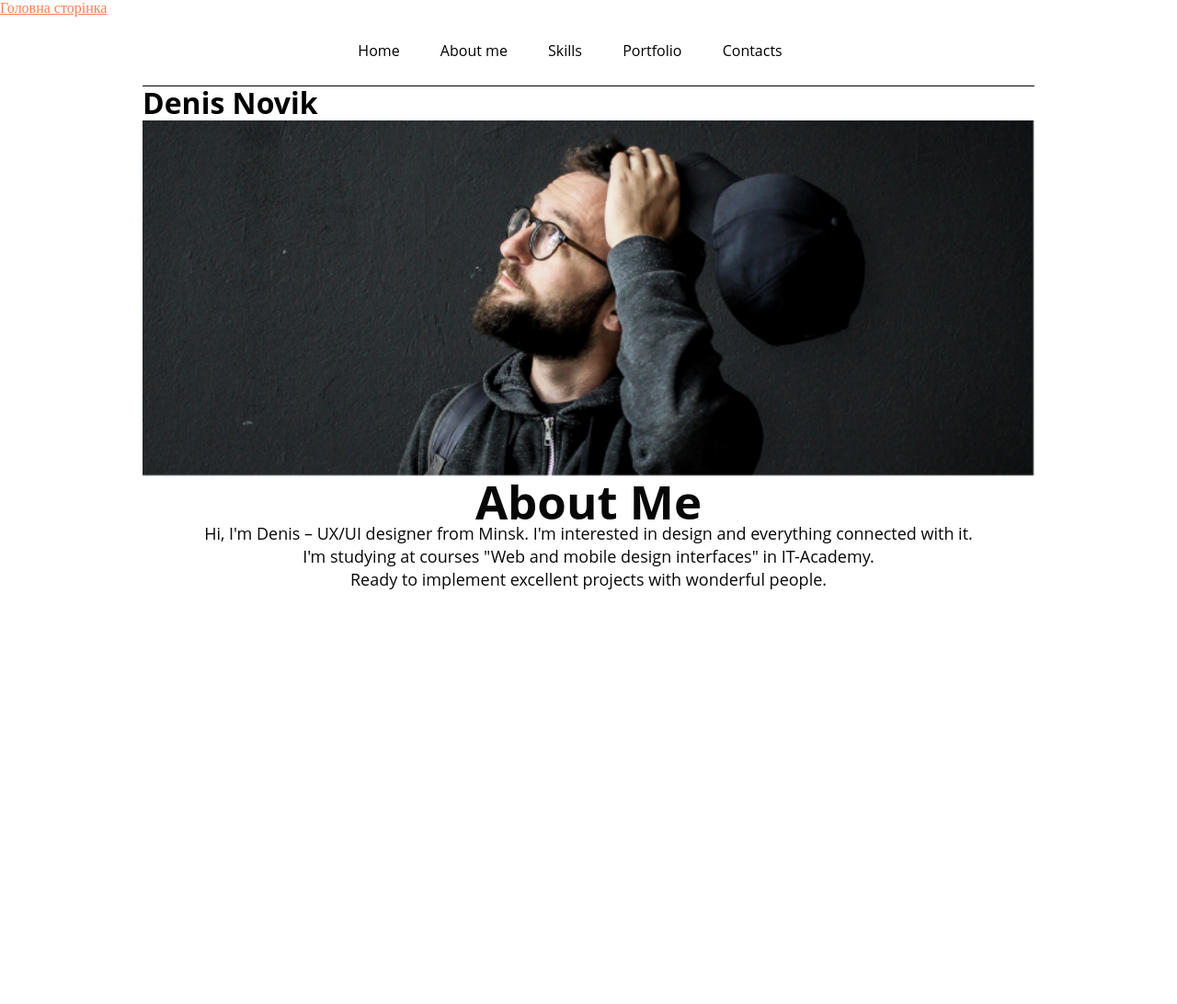
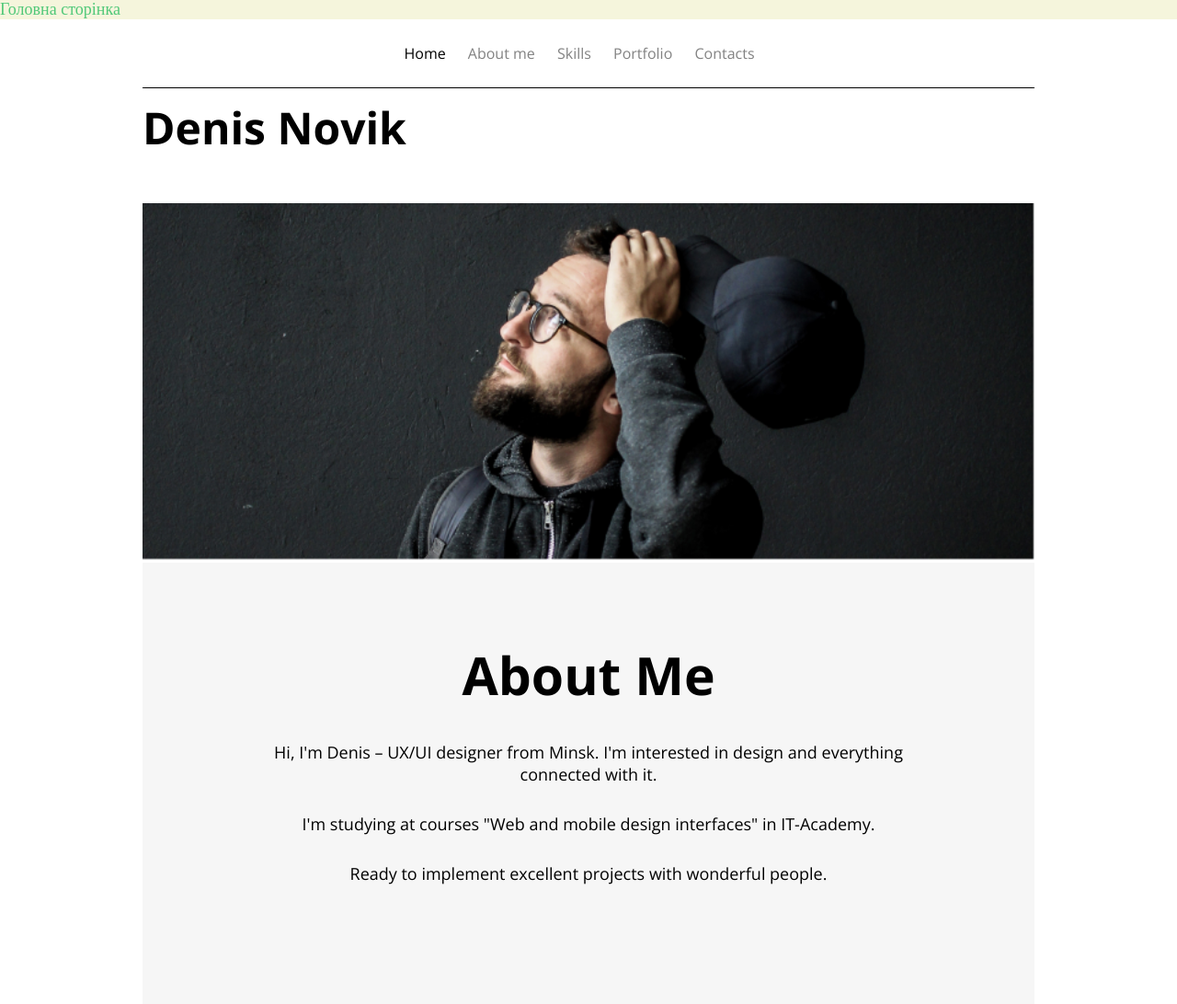
Before and after one commit to kravets-bogdan/beetroot-homework, a plain HTML site: page lesson_5_figma/index_5.html in a window 1280 px wide. Shown: the whole page at 92% size. Before the commit the page ends 800 px from the top, so only its background shows below. Drawn offline with nearby package versions, Linux system fonts and the light colour scheme.

Commit message:
Add homework 5

```diff
--- a/lesson_4_semantic/index_4.css
+++ b/lesson_4_semantic/index_4.css
@@ -3,7 +3,7 @@ body {
   font-size: var(--f-base4);
   color: var(--c-warning4);
 }
-a {
+.navigation-link_4 {
   color: var(--c-white4);
   font-size: var(--f-base4);
   display: flex;
@@ -63,6 +63,8 @@ a:hover {
   padding: 10px;
 }
 .footer-link_4 {
+  color: var(--c-white4);
+  font-size: var(--f-base4);
   display: block;
   text-align: center;
 }
--- a/lesson_5_figma/index_5.html
+++ b/lesson_5_figma/index_5.html
@@ -9,14 +9,23 @@
     <!-- * Styles-->
     <!-- Normalize-->
     <link rel="stylesheet" href="../styles/normalize.css" />
+    <!-- Font-familly -->
+    <link rel="preconnect" href="https://fonts.googleapis.com" />
+    <link rel="preconnect" href="https://fonts.gstatic.com" crossorigin />
+    <link
+      href="https://fonts.googleapis.com/css2?family=Open+Sans:wght@400;700&display=swap"
+      rel="stylesheet"
+    />
     <!-- Main Styles -->
     <link rel="stylesheet" href="../styles/main.css" />
     <!-- Panels -->
     <link rel="stylesheet" href="../styles/panel.css" />
     <!-- Local Stlyes-->
     <link rel="stylesheet" href="./styles_5/index_5.css" />
+    <link rel="stylesheet" href="./styles_5/variables_5.css" />
     <title>Figma</title>
   </head>
+  <body>
     <!-- Panel -->
     <div class="p-pannel">
       <div class="p-pannel-wrapper">
@@ -31,19 +40,17 @@
         </nav>
       </div>
     </div>
-  <body>
     <!-- App -->
-    <div class="app wrapper">
+    <div class="app">
       <!-- Header -->
-
-      <header class= "header">
+      <header class="header">
         <!-- Navigation -->
-        <div claas="wrapper header-wrapper">
+        <div claas="header-wrapper">
           <nav class="header-navigation">
             <div class="navigation-wrapper">
               <ul class="navigation-list">
                 <li class="navigation-item">
-                  <a class="navigation-link" href="#">Home</a>
+                  <a class="navigation-link" id="home" href="#">Home</a>
                 </li>
                 <li class="navigation-item">
                   <a class="navigation-link" href="#">About me</a>
@@ -63,30 +70,30 @@
         </div>
       </header>
       <!-- Main -->
-      <main class="main_5">
-        <section class="main-firstscreen_5">
-          <div class="main-firstscreen-wrapper_5">
-              <h1 class="main-firstscreen_title_5">Denis Novik</h1>
-              <div class="main-firstscreen_image_5">
+      <main class="main">
+        <section class="main-firstscreen">
+          <div class="main-firstscreen-wrapper">
+            <h1 class="main-firstscreen_title">Denis Novik</h1>
+            <div class="main-firstscreen_image">
               <img src="./assets_5/first-screen.jpg" alt="first screen" />
             </div>
           </div>
         </section>
-        <section class="about-me_5">
-          <div class="about-me-wrapper_5">
-            <div class="about-me-title_5">
+        <section class="about-me">
+          <div class="about-me-wrapper">
+            <div class="about-me-title">
               <h2>About Me</h2>
             </div>
-            <div class="about-me-text_5">
-              <p>
+            <div class="about-me-text-wrapper">
+              <p class="about-me-text">
                 Hi, I'm Denis – UX/UI designer from Minsk. I'm interested in
                 design and everything connected with it.
               </p>
-              <p>
+              <p class="about-me-text">
                 I'm studying at courses "Web and mobile design interfaces" in
                 IT-Academy.
               </p>
-              <p>
+              <p class="about-me-text">
                 Ready to implement excellent projects with wonderful people.
               </p>
             </div>
--- a/lesson_5_figma/styles_5/index_5.css
+++ b/lesson_5_figma/styles_5/index_5.css
@@ -1,51 +1,72 @@
 .app {
-  font-family: "Open Sans";
+  font-family: var(--ff-family);
   width: 100%;
   max-width: 970px;
   margin: 0 auto;
 }
-img{
+img {
   width: 100%;
 }
 /* *Header */
+.header {
+  margin-top: 28px;
+  margin-bottom: 10px;
+}
 .header-navigation {
-    border-bottom: 1px solid black;
-    justify-content: center;
-    padding: 28px 0 28px 0;
-    display: flex;
+  border-bottom: 1px solid var(--c-black);
+  padding-bottom: 28px;
+}
+/* Navigation */
+.navigation-list {
+  list-style-type: none;
+  text-align: center;
 }
 .navigation-item {
   display: inline-block;
-    margin-right: 40px;
+  margin-right: 20px;
 }
 .navigation-link {
   text-decoration: none;
   color: var(--c-text);
 }
-  .navigation-link:hover {
+#home {
   color: var(--c-black);
 }
-.about-me-wrapper_5 {
-  width: 100%;
-  max-width: 970px;
-  margin: 0 auto;
+/* Main */
+.main-firstscreen_title {
+  margin-bottom: 50px;
+  font-weight: 700;
+  font-size: 48px;
+  line-height: 65px;
+  /* Black */
+  color: var(--c-black);
 }
-.about-me-title_5 {
-  font-style: normal;
+/* About */
+.about-me {
+  background-color: var(--c-bg-gray);
+  padding: 100px;
+}
+
+.about-me-title {
+  margin-bottom: 50px;
   font-weight: 700;
-  font-size: 34px;
-  line-height: 46px;
+  font-size: 38px;
+  line-height: 44px;
   text-align: center;
   /* Black */
-  color: #070707;
+  color: var(--c-black);
 }
-.about-me-text_5 {
-
-  font-style: normal;
+.about-me-text-wrapper {
   font-weight: 400;
   font-size: 18px;
-  line-height: 25px;
+  line-height: 24px;
   text-align: center;
   /* Black */
-  color: #070707;
+  color: var(--c-black);
 }
+.about-me-text {
+  padding-bottom: 30px;
+}
+.about-me-text:last-child {
+  margin-bottom: 0px;
+}
--- /dev/null
+++ b/lesson_5_figma/styles_5/variables_5.css
@@ -0,0 +1,19 @@
+:root {
+  /** Colors */
+  --c-black: #000000;
+  --c-text: #828282;
+  --c-star-grey: #e5e5e5;
+  --c-bg-gray: #f6f6f6;
+  --c-linkedin-blue: #0072b1;
+  --c-instagran-purple: #833ab4;
+  --c-behance-blue: #053eff;
+  --c-dribble-pink: EA4C89;
+
+  /** Fonts-size */
+  --f-title: 48px;
+  --f-subtitle: 34px;
+  --f-base: 18px;
+
+  /** Font-family */
+  --ff-family: "Open Sans", sans-serif;
+}
--- a/styles/panel.css
+++ b/styles/panel.css
@@ -1,9 +1,18 @@
-:root{
-    --p-c-coral:coral;
+:root {
+  --p-c-emerald: #50c878;
+  --p-bg-grey: #f5f5dc;
+  --f-size: 18px;
 }
-.p-pannel-link{
-color: var(--p-c-coral);
+.p-pannel {
+  font-size: var(--f-size);
 }
-.p-pannel-list{
-    list-style-type: none;
+.p-pannel-wrapper {
+  background-color: var(--p-bg-grey);
 }
+.p-pannel-link {
+  text-decoration: none;
+  color: var(--p-c-emerald);
+}
+.p-pannel-list {
+  list-style-type: none;
+}
```
Also changed, not shown: index.html (+6 -1 lines), lesson_4_semantic/index_4.html (+2 -2 lines). Lines whose indentation alone changed are shown as unchanged.
